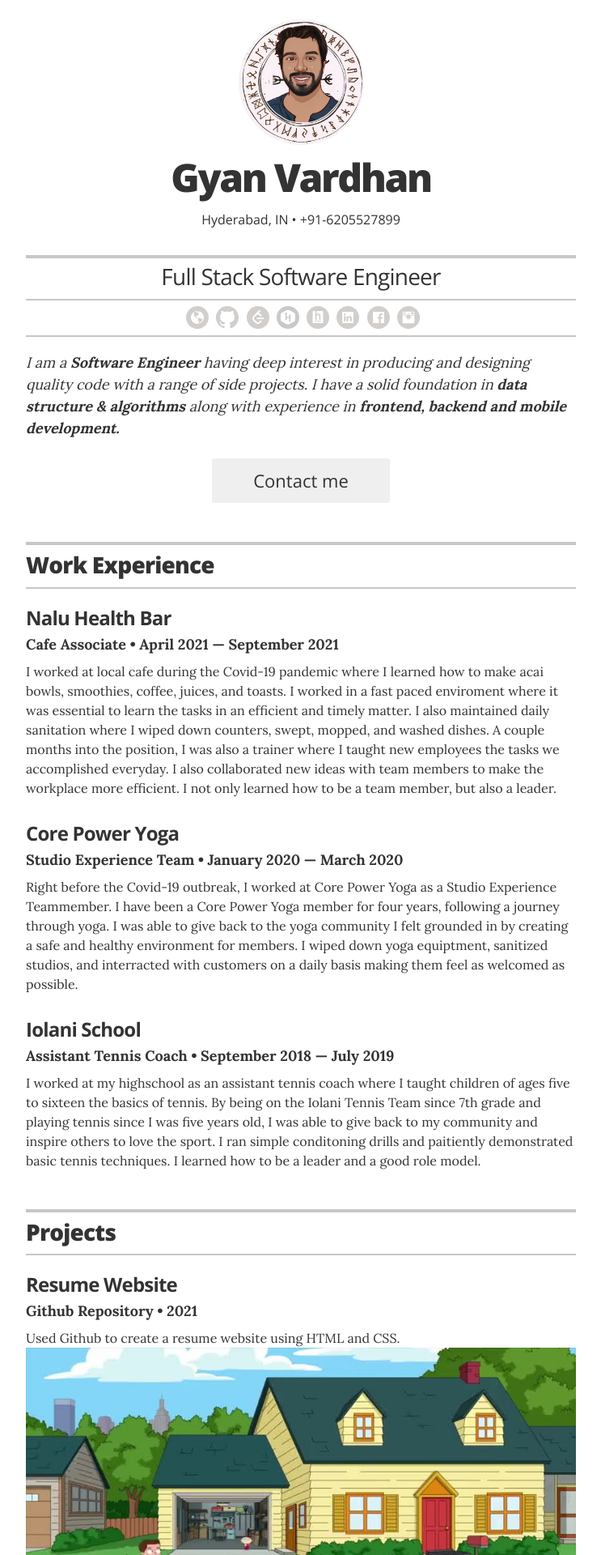
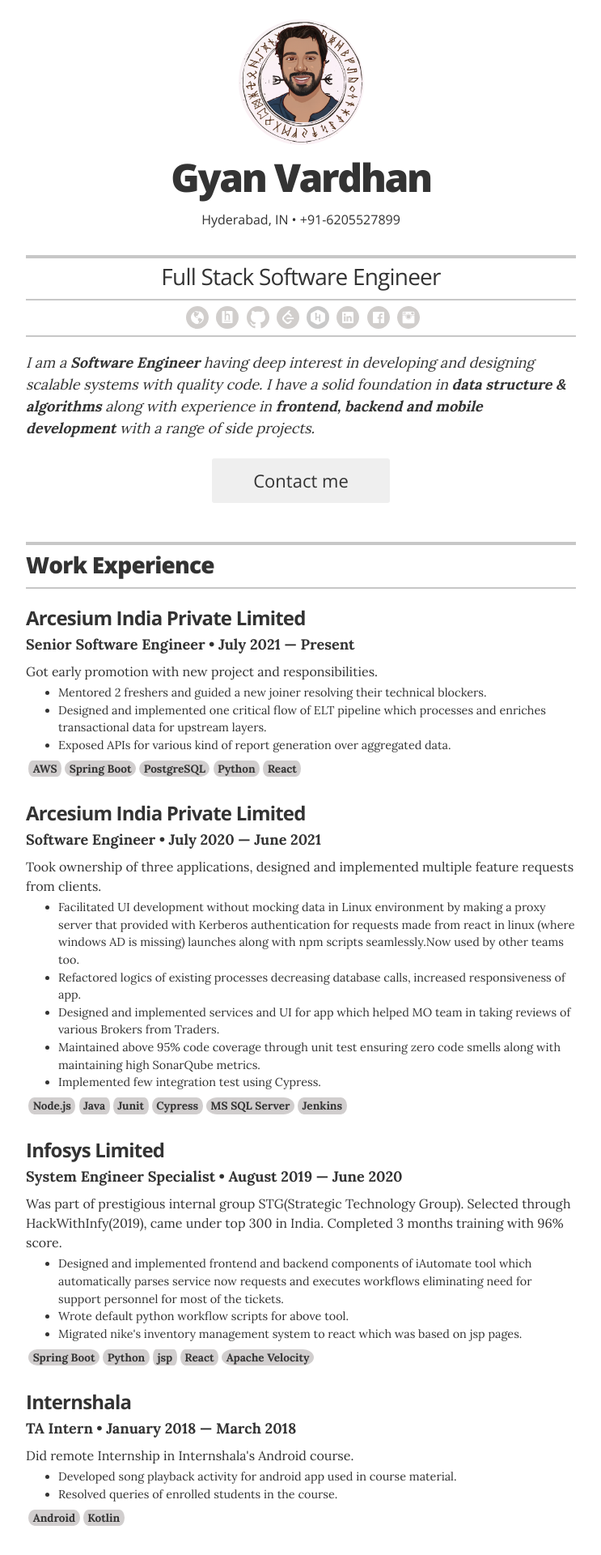
Before and after one commit to g0621/resume, a Jekyll site: the page built from index.html, in a window 1280 px wide. Shown: the top 1920 px of the page at 81% size, without its empty margins (268-1011 px from the left). Built offline with Jekyll 4.4.1, drawn with Linux system fonts in a browser that asks for light colours; some of the changed text lies outside the part shown.

Commit message:
work update

```diff
--- a/_config.yml
+++ b/_config.yml
@@ -9,61 +9,63 @@
   style: compressed
 
 # Resume settings
-resume_avatar:                  "true"
-resume_name:                    "Gyan Vardhan"
-resume_title:                   "Full Stack Software Engineer"
+resume_avatar: "true"
+resume_name: "Gyan Vardhan"
+resume_title: "Full Stack Software Engineer"
 
 # used for the contact button in _layouts/resume.html
-resume_contact_email:           "gyan.work1997@gmail.com"
+resume_contact_email: "gyan.work1997@gmail.com"
 
 # the next two items are used for schema itemprops in _layouts/resume.html
-resume_contact_telephone:       "+91-6205527899"
-resume_contact_address:         "Anupan colony, Sikandarpur, Muzaffarpur, Bihar"
+resume_contact_telephone: "+91-6205527899"
+resume_contact_address: "Anupan colony, Sikandarpur, Muzaffarpur, Bihar"
 
-resume_header_contact_info:     "Hyderabad, IN  •  <a href='tel:+916205527899'>+91-6205527899</a>"
-display_header_contact_info:    "true"
+resume_header_contact_info: "Hyderabad, IN  •  <a href='tel:+916205527899'>+91-6205527899</a>"
+display_header_contact_info: "true"
 
-resume_header_intro: "<p><i>I am a <b>Software Engineer</b> having deep interest in producing and designing quality code with a range of side
-        projects. I have a solid foundation in <b>data structure & algorithms</b> along with experience in <b>frontend, backend and
-        mobile development.</b> </i></p>"
+resume_header_intro:
+  "<p><i>I am a <b>Software Engineer</b> having deep interest in developing and designing scalable systems with quality code.
+  I have a solid foundation in <b>data structure & algorithms</b> along with experience in <b>frontend, backend and
+  mobile development</b> with a range of side projects.</i></p>"
 
 # use "yes" to display the email contact button,
 # "no" to display an "I'm not looking for work" message,
 # or remove the resume_looking_for_work option entirely
 # to leave blank
-resume_looking_for_work:        "yes"
+resume_looking_for_work: "yes"
+
+enable_pills: "true"
 
 # Decide which sections to use
 # comment out to hide
-resume_section_experience:      true
-resume_section_education:       true
-resume_section_projects:        true
-resume_section_skills:          true
+resume_section_experience: true
+resume_section_education: true
+resume_section_projects: true
+resume_section_skills: true
 #resume_section_recognition:     true
 #resume_section_links:           true
-resume_section_associations:    true
-resume_section_interests:       true
+resume_section_associations: true
+resume_section_interests: true
 
 # Resume social links
 # uncomment the options you wish to display, and add your own URL
 resume_social_links:
-  resume_github_url:            "https://github.com/g0621"
+  resume_github_url: "https://github.com/g0621"
   #resume_twitter_url:           "http://twitter.com/jglovier"
   #resume_dribbble_url:          "https://dribbble.com/jag"
-  resume_facebook_url:          "https://www.facebook.com/gyan199"
-  resume_linkedin_url:          "https://www.linkedin.com/in/gyanvardhan"
-  resume_instagram_url:         "https://www.instagram.com/jst_gyan/?hl=en"
-  resume_website_url:           "https://bit.ly/gyanvardhan"
-  resume_leetcode_url:          "https://leetcode.com/gyansingh1997"
-  resume_hackerrank_url:        "https://www.hackerrank.com/gyansingh1997"
-  resume_codechef_url:          "https://www.codechef.com/users/gyan0621"
-  resume_hackerearth_url:       "https://www.hackerearth.com/@gyansingh1997"
+  resume_facebook_url: "https://www.facebook.com/gyan199"
+  resume_linkedin_url: "https://www.linkedin.com/in/gyanvardhan"
+  resume_instagram_url: "https://www.instagram.com/jst_gyan/?hl=en"
+  resume_website_url: "https://bit.ly/gyanvardhan"
+  resume_leetcode_url: "https://leetcode.com/gyansingh1997"
+  resume_hackerrank_url: "https://www.hackerrank.com/gyansingh1997"
+  resume_codechef_url: "https://www.codechef.com/users/gyan0621"
+  resume_hackerearth_url: "https://www.hackerearth.com/@gyansingh1997"
   #resume_medium_url:            "https://medium.com/@jglovier"
-resume_print_social_links:      true
+resume_print_social_links: true
 
 # Design settings
-resume_theme:                   default
-
+resume_theme: default
 # Note: when editing locally, remember to restart
 # your Jekyll server when you edit this file. Changes
 # to _config.yml are only recognized when the server starts
--- a/_data/experience.yml
+++ b/_data/experience.yml
@@ -1,29 +1,71 @@
 # Jobs
-# Nalu Health Bar
-- company: Nalu Health Bar
-  position: Cafe Associate
-  duration: April 2021 &mdash; September 2021
-  summary: I worked at local cafe during the Covid-19 pandemic where I learned how to make acai bowls, smoothies, coffee, juices, and toasts.
-           I worked in a fast paced enviroment where it was essential to learn the tasks in an efficient and timely matter.
-           I also maintained daily sanitation where I wiped down counters, swept, mopped, and washed dishes.
-           A couple months into the position, I was also a trainer where I taught new employees the tasks we accomplished everyday.
-           I also collaborated new ideas with team members to make the workplace more efficient. I not only learned how to be a team member, but also a leader.
-
-# Core Power Yoga
-- company: Core Power Yoga
-  position: Studio Experience Team
-  duration: January 2020 &mdash; March 2020
-  summary: Right before the Covid-19 outbreak, I worked at Core Power Yoga as a Studio Experience Teammember.
-           I have been a Core Power Yoga member for four years, following a journey through yoga.
-           I was able to give back to the yoga community I felt grounded in by creating a safe and healthy environment for members.
-           I wiped down yoga equiptment, sanitized studios, and interracted with customers on a daily basis making them feel as welcomed as possible.
+# Arcesium SSE
+- company: Arcesium India Private Limited
+  position: Senior Software Engineer
+  location: Hyderabad
+  duration: July 2021 &mdash; Present
+  summary:
+    Got early promotion with new project and responsibilities.
+  points:
+    - Mentored 2 freshers and guided a new joiner resolving their technical blockers.
+    - Designed and implemented one critical flow of ELT pipeline which processes and enriches transactional data for upstream layers.
+    - Exposed APIs for various kind of report generation over aggregated data.
+  techs:
+    - AWS
+    - Spring Boot
+    - PostgreSQL
+    - Python
+    - React
 
 
-# Assistant Tennis Coach
-- company: Iolani School
-  position: Assistant Tennis Coach
-  duration: September 2018  &mdash; July 2019
-  summary: I worked at my highschool as an assistant tennis coach where I taught children of ages five to sixteen the basics of tennis.
-           By being on the Iolani Tennis Team since 7th grade and playing tennis since I was five years old, I was able to give back to my community and inspire others to love the sport.
-           I ran simple conditoning drills and paitiently demonstrated basic tennis techniques.
-           I learned how to be a leader and a good role model.
+# Arcesium SE
+- company: Arcesium India Private Limited
+  position: Software Engineer
+  duration: July 2020 &mdash; June 2021
+  summary:
+    Took ownership of three applications, designed and implemented multiple feature requests from clients.
+  points:
+    - Facilitated UI development without mocking data in Linux environment by making a proxy server that provided with Kerberos authentication for requests made from
+      react in linux (where windows AD is missing) launches along with npm scripts seamlessly.Now used by other teams too.
+    - Refactored logics of existing processes decreasing database calls, increased responsiveness of app.
+    - Designed and implemented services and UI for app which helped MO team in taking reviews of various Brokers from Traders.
+    - Maintained above 95% code coverage through unit test ensuring zero code smells along with maintaining high SonarQube metrics.
+    - Implemented few integration test using Cypress.
+  techs:
+    - Node.js
+    - Java
+    - Junit
+    - Cypress
+    - MS SQL Server
+    - Jenkins
+
+
+# Infosys SES
+- company: Infosys Limited
+  position: System Engineer Specialist
+  duration: August 2019  &mdash; June 2020
+  summary:
+    Was part of prestigious internal group STG(Strategic Technology Group). Selected through HackWithInfy(2019), came under top 300 in India. Completed 3 months training with 96% score.
+  points:
+    - Designed and implemented frontend and backend components of iAutomate tool which automatically parses service now requests and executes workflows eliminating need for support personnel for most of the tickets.
+    - Wrote default python workflow scripts for above tool.
+    - Migrated nike's inventory management system to react which was based on jsp pages.
+  techs:
+    - Spring Boot
+    - Python
+    - jsp
+    - React
+    - Apache Velocity
+
+# Internshala Intern
+- company: Internshala
+  position: TA Intern
+  duration: January 2018  &mdash; March 2018
+  summary:
+    Did remote Internship in Internshala's Android course.
+  points:
+    - Developed song playback activity for android app used in course material.
+    - Resolved queries of enrolled students in the course.
+  techs:
+    - Android
+    - Kotlin
--- a/_includes/head.html
+++ b/_includes/head.html
@@ -8,12 +8,14 @@
 
   <!-- Google font typography settings - defined in _config.yml -->
   {% if site.resume_theme == 'default' %}
-  <link href='https://fonts.googleapis.com/css?family=Lora:400,700|Open+Sans:400,300,800,700' rel='stylesheet' type='text/css'>
+  <link href='https://fonts.googleapis.com/css?family=Lora:400,700|Open+Sans:400,300,800,700' rel='stylesheet'
+    type='text/css'>
   {% endif %}
 
-  <meta name="description" content="{% if page.excerpt %}{{ page.excerpt | strip_html | strip_newlines | truncate: 160 }}{% else %}{{ site.description }}{% endif %}">
+  <meta name="description"
+    content="{% if page.excerpt %}{{ page.excerpt | strip_html | strip_newlines | truncate: 160 }}{% else %}{{ site.description }}{% endif %}">
 
   <link rel="stylesheet" href="css/main.css">
   <link rel="canonical" href="{{ page.url | replace:'index.html','' | prepend: site.baseurl | prepend: site.url }}">
-  <link rel="icon" type="image/x-icon" href="fav.png" />
+  <link rel="icon" href="images/favicon.svg" sizes="any" type="image/svg+xml">
 </head>
--- a/_includes/icon-links.html
+++ b/_includes/icon-links.html
@@ -7,6 +7,13 @@
   <li class="icon-link-item"><a href="{{ site.resume_social_links.resume_website_url }}" class="icon-link"
       target="_blank" rel="noopener noreferrer" itemprop="url">{% include icons/icon-website.html %}</a></li>
   {% endif %}
+
+  <!-- HackerEarth link -->
+  {% if site.resume_social_links.resume_hackerearth_url %}
+  <li class="icon-link-item"><a href="{{ site.resume_social_links.resume_hackerearth_url }}" class="icon-link"
+      target="_blank" rel="noopener noreferrer" itemprop="sameAs">{% include icons/icon-hackerearth.html %}</a></li>
+  {% endif %}
+
 
   <!-- GitHub link -->
   {% if site.resume_social_links.resume_github_url %}
@@ -24,12 +31,6 @@
   {% if site.resume_social_links.resume_hackerrank_url %}
   <li class="icon-link-item"><a href="{{ site.resume_social_links.resume_hackerrank_url }}" class="icon-link"
       target="_blank" rel="noopener noreferrer" itemprop="sameAs">{% include icons/icon-hackerrank.html %}</a></li>
-  {% endif %}
-
-  <!-- HackerEarth link -->
-  {% if site.resume_social_links.resume_hackerearth_url %}
-  <li class="icon-link-item"><a href="{{ site.resume_social_links.resume_hackerearth_url }}" class="icon-link"
-      target="_blank" rel="noopener noreferrer" itemprop="sameAs">{% include icons/icon-hackerearth.html %}</a></li>
   {% endif %}
 
   <!-- LinkedIn link -->
--- a/_layouts/resume.html
+++ b/_layouts/resume.html
@@ -63,6 +63,18 @@
         <h3 class="resume-item-title" itemprop="name">{{ job.company }}</h3>
         <h4 class="resume-item-details" itemprop="description">{{ job.position }} &bull; {{ job.duration }}</h4>
         <p class="resume-item-copy">{{ job.summary }}</p>
+        <ul style="margin: 0.3em 0 0.3em 0;font-size: .9em;">
+        {% for point in job.points %}
+          <li>{{point}}</li>
+        {% endfor %}
+        </ul>
+        {% if site.enable_pills == 'true' %}
+          <ul style="padding-inline-start: 0.2em;margin: 0;">
+            {% for tech in job.techs %}
+              <li class="dot-tech">{{tech}}</li>
+            {% endfor %}
+          </ul>
+        {% endif %}
       </div><!-- end of resume-item -->
       {% endfor %}
 
@@ -239,7 +251,7 @@
     {% endif %}
 
     <footer class="page-footer">
-      <p class="footer-line">Mari Kwee - kweemari@seattleu.edu</p>
+      <p class="footer-line">Gyan Vardhan - gyan.work1997@gmail.com</p>
     </footer>
 
   </div>
--- a/_sass/_resume.scss
+++ b/_sass/_resume.scss
@@ -72,6 +72,15 @@
   .executive-summary {
     @include media_larger_than_mobile { font-size: 1.125rem; }
   }
+}
+
+.dot-tech {
+  padding: 0 .4em 0 .4em;
+  background-color: #D1CECE;
+  border-radius: 12.5%/50%;
+  display: inline-block;
+  font-weight: 600;
+  font-size: .85em;
 }
 
 .icon-links {
```
Also changed, not shown: .travis.yml, fav.png (deleted), favicon-16x16.png (deleted), favicon.png (deleted), images/favicon.svg (added).
